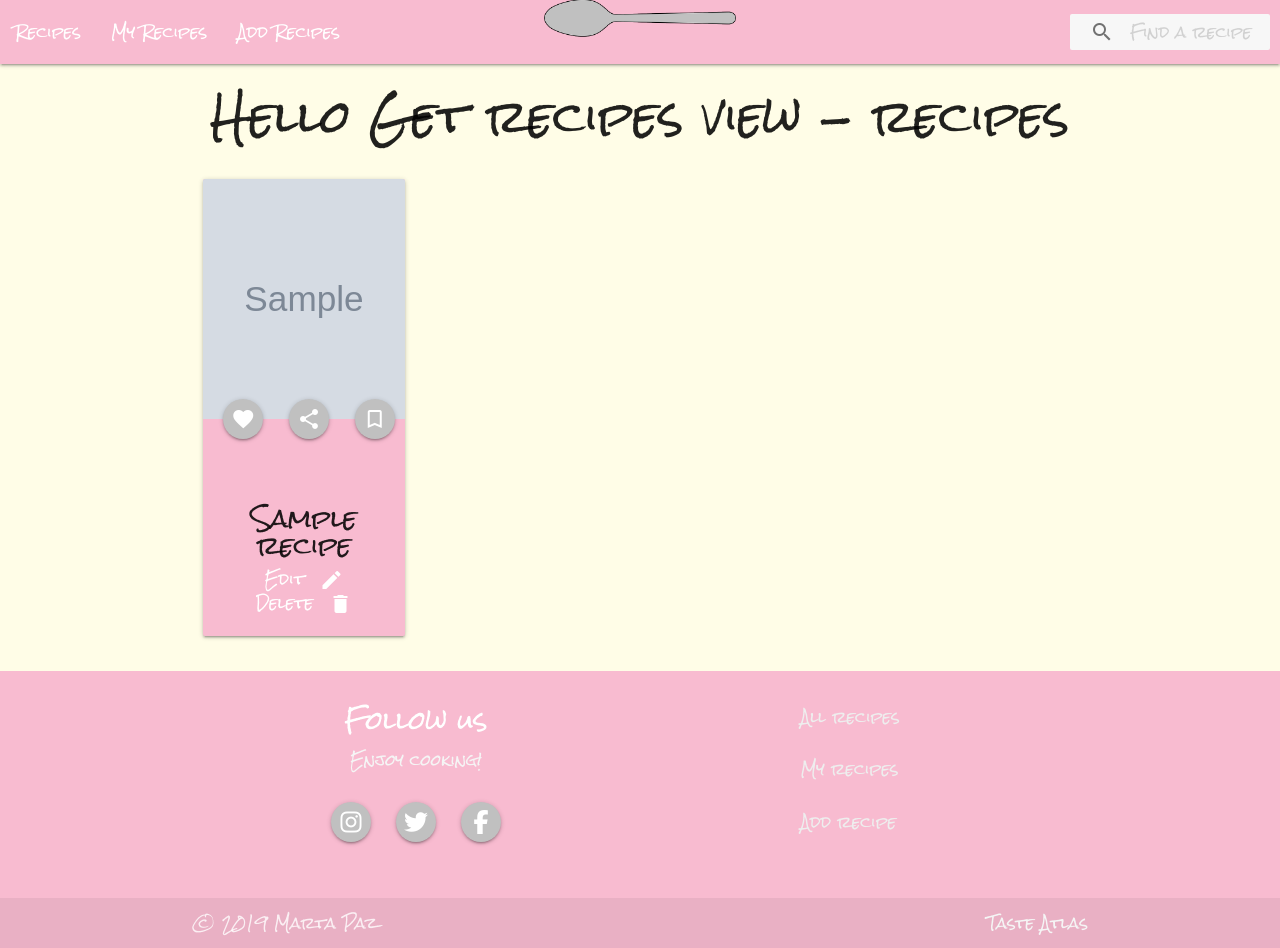
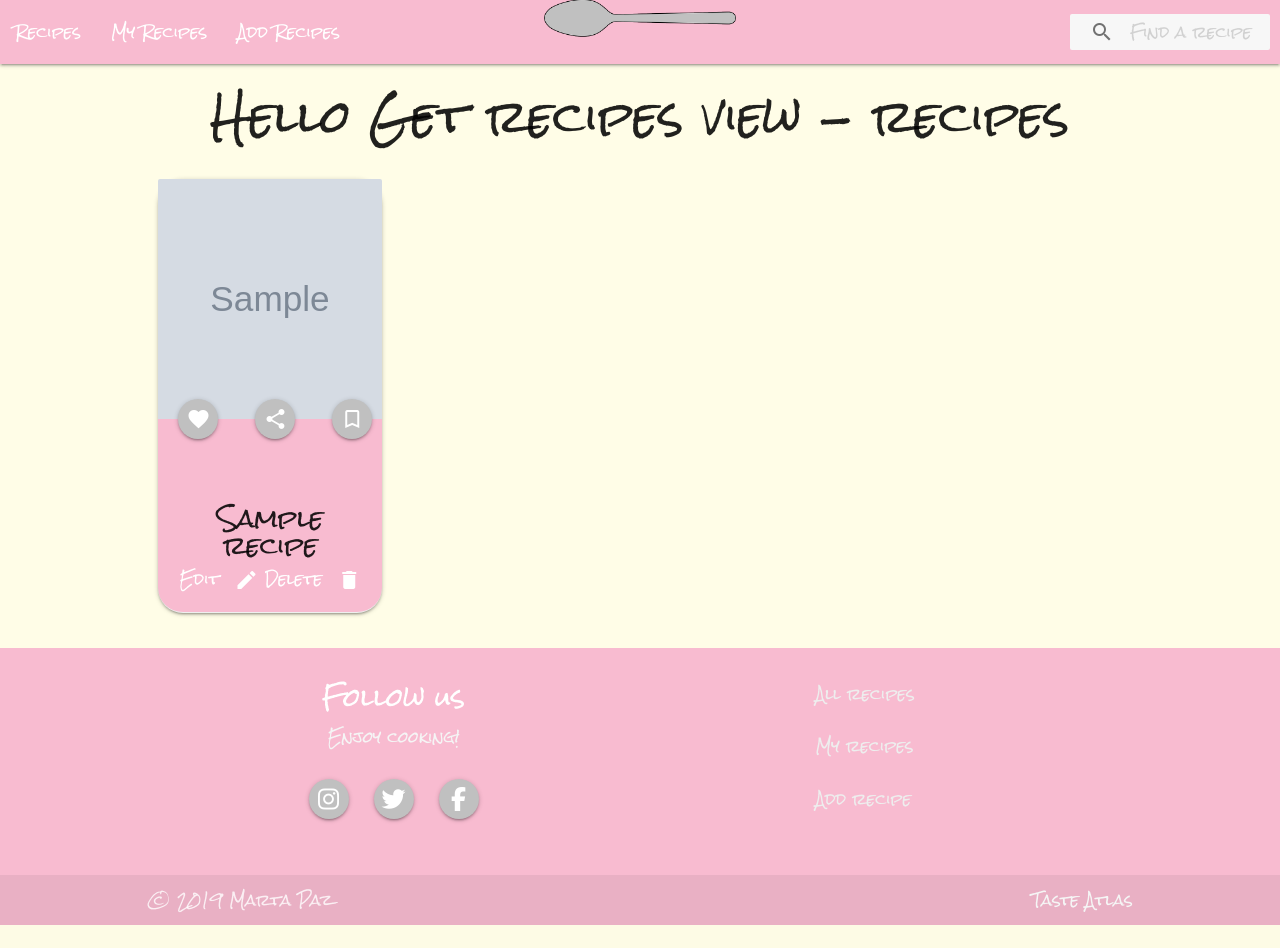
Before and after one commit to pazcm/cook-book, a Flask app: page / in a window 1280 px wide. After the commit the page ends 925 px from the top, so only its background shows below. Run offline with Flask 2, Linux system fonts and the light colour scheme; grey boxes marked "Sample" are stand-in pictures; a database or web service that is not in the repository returns one stand-in record (values such as "Sample title"); some libraries are stand-ins or nearby versions; some web fonts are replaced.

Commit message:
increase wide all cards view

```diff
--- a/static/css/style.css
+++ b/static/css/style.css
@@ -71,7 +71,18 @@ h3 {
 }
 
 .card {
+  background-color: #f8bbd0;
   height: 100%;
+  border-radius: 25px;
+  border-bottom: solid 1px #EFEFEF;
+
+}
+
+.card:hover {
+  -moz-box-shadow: 5px 5px 10px #999;
+  -webkit-box-shadow: 5px 5px 10px #999;
+  box-shadow: 5px 5px 10px #999;
+
 
 }
 
@@ -89,11 +100,6 @@ h3 {
 
 .card-recipe-info a {
   color: #795548;
-
-}
-
-.card {
-  background-color: #f8bbd0;
 
 }
 
@@ -242,8 +248,7 @@ ul.search-tips {
   border: 1px solid silver;
   background-color: #f8bbcf;
   padding: 20px;
-
-  box-shadow: 5px 5px 10px grey;
+  box-shadow: 5px 5px 10px #999;
 
 }
 
@@ -502,8 +507,15 @@ textarea {
 }
 
 @media only screen and (min-width: 993px) {
+
   .row .col.l3 {
     width: 50%;
+
+  }
+
+  .container {
+    width: 77%;
+
   }
 
   /* -- Recipe detail -- */
```
